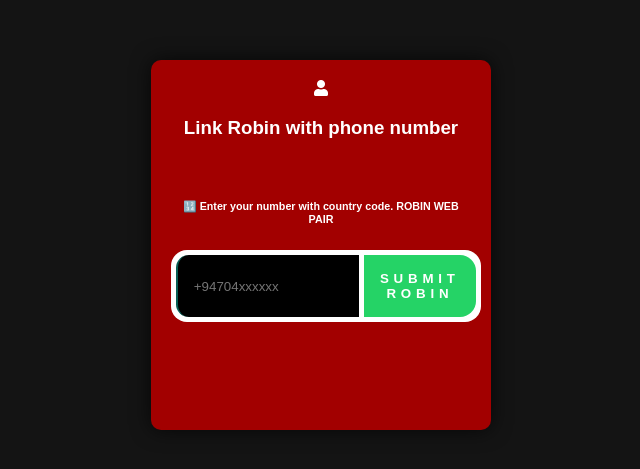
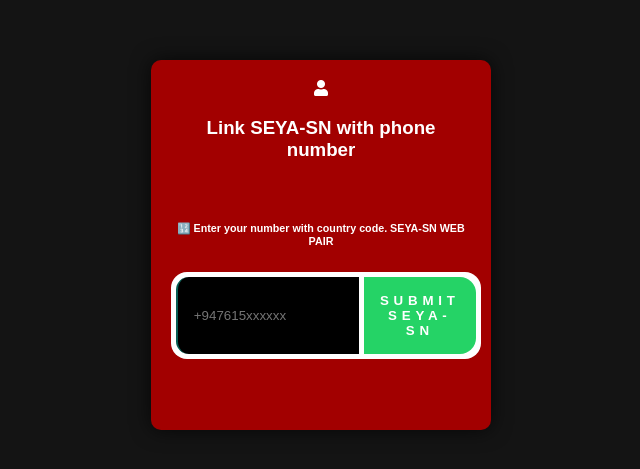
Before and after one commit to SEYA-SN/SEYA-SN-BOT, a website: page pair.html in a window 1280 px wide. Shown: the part 155-624 px from the top of the page, without its empty margins (319-959 px from the left). Drawn offline with nearby package versions, Linux system fonts and the light colour scheme.

Commit message:
pair.html

```diff
--- a/pair.html
+++ b/pair.html
@@ -145,12 +145,12 @@
         <div id="text">
           <i class="fa fa-user"></i>
           <p>
-            <h3 class="centered-text">Link Robin with phone number</h3>
+            <h3 class="centered-text">Link SEYA-SN with phone number</h3>
             <br>
-            <h6>🔢 Enter your number with country code. ROBIN WEB PAIR</h6>
+            <h6>🔢 Enter your number with country code. SEYA-SN WEB PAIR</h6>
             <div class="input-container">
-              <input placeholder="+94704xxxxxx" type="number" id="number" placeholder="❗ Enter your phone number with country code, ROBIN WEB PAIR" name="">
-              <button id="submit">Submit ROBIN</button>
+              <input placeholder="+947615xxxxxx" type="number" id="number" placeholder="❗ Enter your phone number with country code, SEYA-SN WEB PAIR" name="">
+              <button id="submit">Submit SEYA-SN</button>
             </div>
             <!-- Add the loading spinner -->
             <div id="loading-spinner">
```
